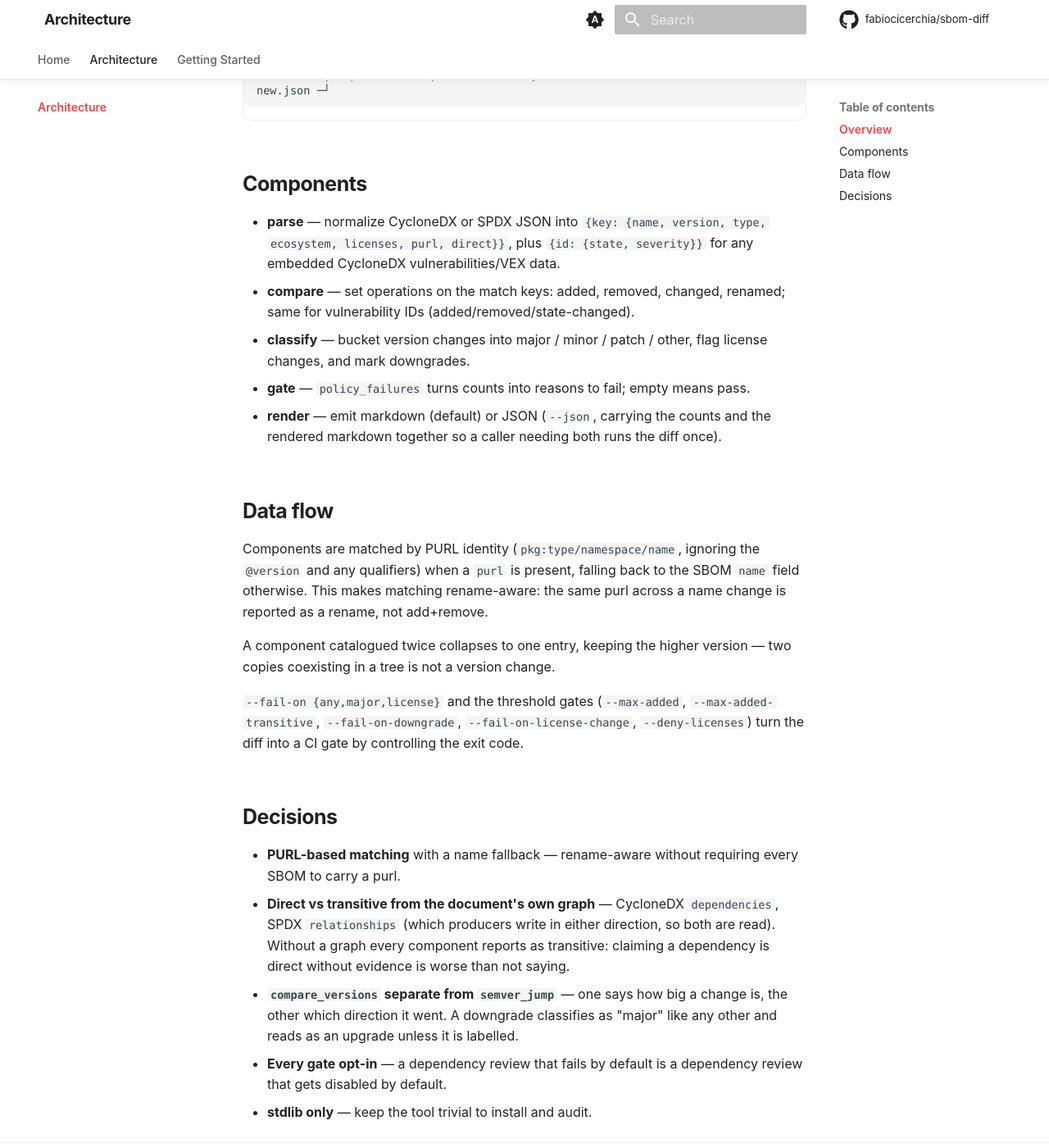
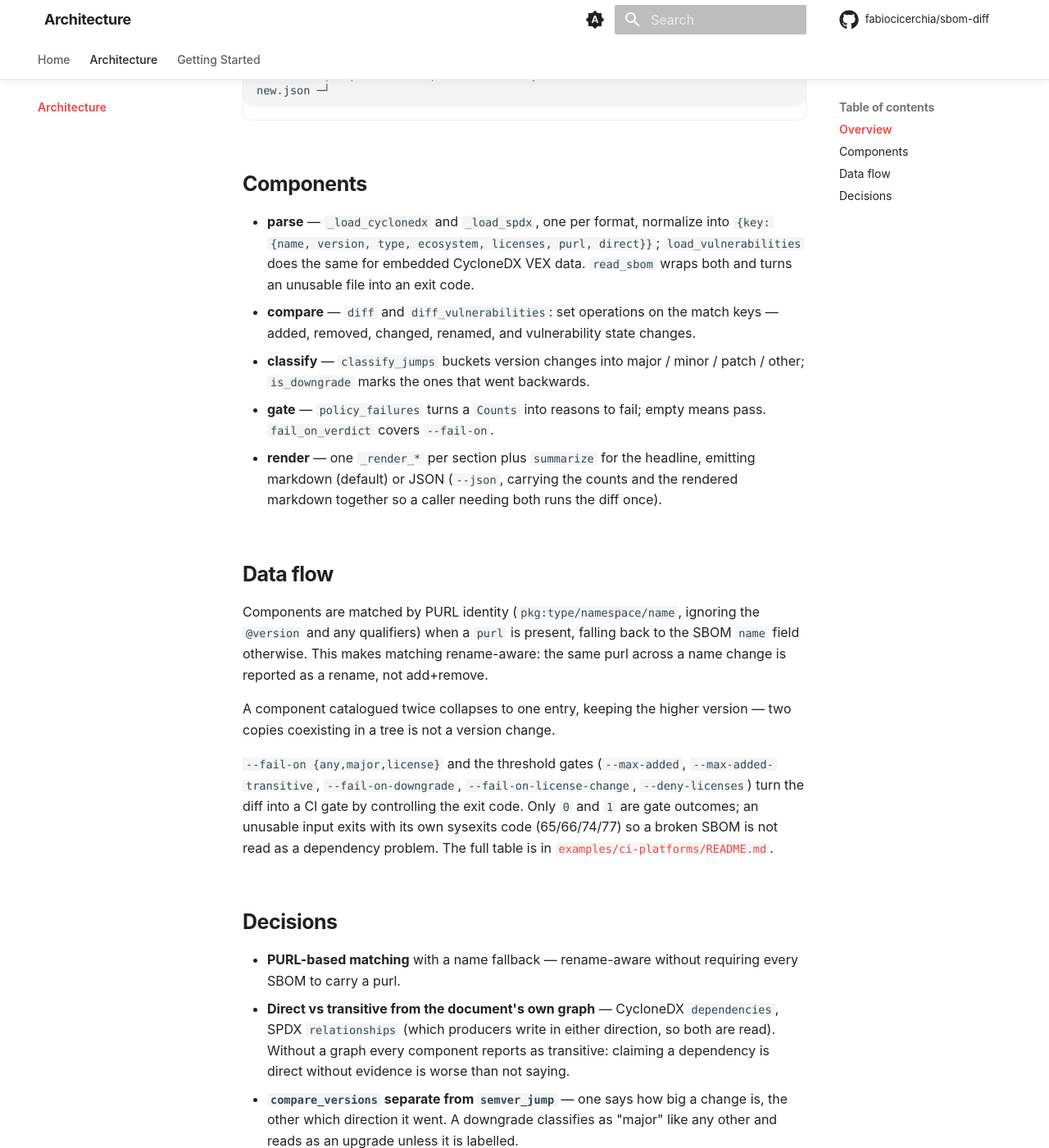
Before and after one commit to fabiocicerchia/sbom-diff, an MkDocs documentation site: the page built from docs/architecture.md, in a window 1280 px wide and 1400 px high, scrolled down 352 px. Shown: the whole window at 82% size. Built offline with MkDocs 1.6.1 and Material for MkDocs 9.7.7, drawn with Linux system fonts in a browser that asks for light colours; comment, search, counter and statistics services are not loaded.

Commit message:
docs(DOCS): match architecture.md to the split and commit the automap baseline
The generated ARCHITECTURE.md is not committed: docs/architecture.md already
fills that role and mkdocs publishes it; the baseline is what `automap check`
needs.

Co-Authored-By: Claude Opus 5 (1M context) <noreply@anthropic.com>
Claude-Session: https://claude.ai/code/session_01FYquPM8rKJHXEEpxsbymj1

```diff
--- a/docs/architecture.md
+++ b/docs/architecture.md
@@ -13,18 +13,19 @@ new.json ─┘
 
 ## Components
 
-- **parse** — normalize CycloneDX or SPDX JSON into `{key: {name, version,
-  type, ecosystem, licenses, purl, direct}}`, plus `{id: {state, severity}}`
-  for any embedded CycloneDX vulnerabilities/VEX data.
-- **compare** — set operations on the match keys: added, removed, changed,
-  renamed; same for vulnerability IDs (added/removed/state-changed).
-- **classify** — bucket version changes into major / minor / patch / other,
-  flag license changes, and mark downgrades.
-- **gate** — `policy_failures` turns counts into reasons to fail; empty means
-  pass.
-- **render** — emit markdown (default) or JSON (`--json`, carrying the counts
-  and the rendered markdown together so a caller needing both runs the diff
-  once).
+- **parse** — `_load_cyclonedx` and `_load_spdx`, one per format, normalize
+  into `{key: {name, version, type, ecosystem, licenses, purl, direct}}`;
+  `load_vulnerabilities` does the same for embedded CycloneDX VEX data.
+  `read_sbom` wraps both and turns an unusable file into an exit code.
+- **compare** — `diff` and `diff_vulnerabilities`: set operations on the match
+  keys — added, removed, changed, renamed, and vulnerability state changes.
+- **classify** — `classify_jumps` buckets version changes into major / minor /
+  patch / other; `is_downgrade` marks the ones that went backwards.
+- **gate** — `policy_failures` turns a `Counts` into reasons to fail; empty
+  means pass. `fail_on_verdict` covers `--fail-on`.
+- **render** — one `_render_*` per section plus `summarize` for the headline,
+  emitting markdown (default) or JSON (`--json`, carrying the counts and the
+  rendered markdown together so a caller needing both runs the diff once).
 
 ## Data flow
 
@@ -39,6 +40,10 @@ version — two copies coexisting in a tree is not a version change.
 `--fail-on {any,major,license}` and the threshold gates (`--max-added`,
 `--max-added-transitive`, `--fail-on-downgrade`, `--fail-on-license-change`,
 `--deny-licenses`) turn the diff into a CI gate by controlling the exit code.
+Only `0` and `1` are gate outcomes; an unusable input exits with its own
+sysexits code (65/66/74/77) so a broken SBOM is not read as a dependency
+problem. The full table is in
+[`examples/ci-platforms/README.md`](../examples/ci-platforms/README.md).
 
 ## Decisions
 
```
Also changed, not shown: docs/getting-started.md (+2 -1 lines), .automap.baseline.json (added).
